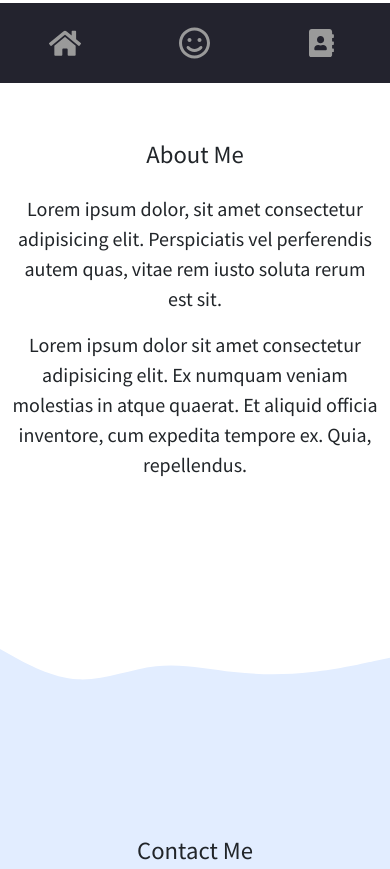
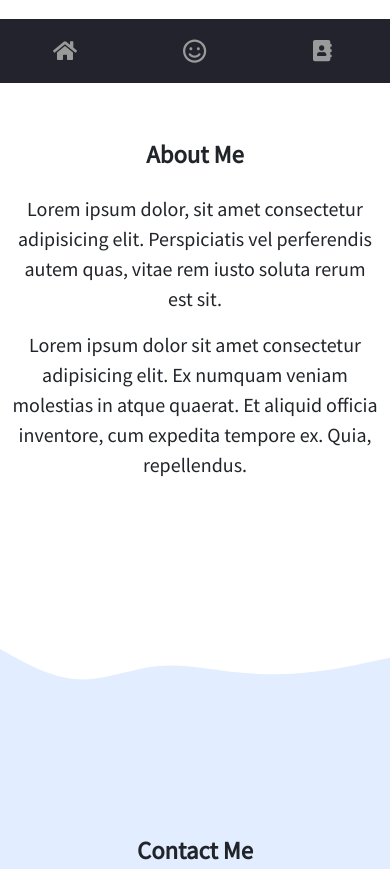
Before and after one commit to aydinpramasta/aydinpramasta.github.io, a plain HTML site: page index.html in a window 390 px wide. Shown: the part 761-1630 px from the top of the page. Drawn offline with nearby package versions, Linux system fonts and the light colour scheme.

Commit message:
fix: navigation again

```diff
--- a/index.html
+++ b/index.html
@@ -100,7 +100,7 @@
 				<div class="container">
 					<div class="row text-center m-3">
 						<div class="col">
-							<h2>About Me</h2>
+							<h2><strong>About Me</strong></h2>
 						</div>
 					</div>
 
@@ -135,7 +135,7 @@
 				<div class="container">
 					<div class="row text-center mb-3">
 						<div class="column">
-							<h2>Contact Me</h2>
+							<h2><strong>Contact Me</strong></h2>
 						</div>
 					</div>
 					<div class="row justify-content-center">
--- a/style.css
+++ b/style.css
@@ -129,7 +129,25 @@ main {
 	}
 }
 
-@media only screen and (max-width: 400px) {
+@media only screen and (max-width: 450px) {
+	.navbar-style {
+		height: 4rem;
+	}
+
+	.nav-item-style {
+		height: 4rem;
+	}
+
+	.nav-link-style {
+		padding-bottom: 1rem;
+	}
+
+	.nav-link-style svg {
+		width: 1.5rem;
+		min-width: 1.5rem;
+		margin: 0 1rem;
+	}
+
 	.about {
 		padding-top: 15vh;
 		padding-bottom: 15vh;
@@ -141,13 +159,7 @@ main {
 	}
 }
 
-@media only screen and (max-width: 300px) {
-	.nav-link-style svg {
-		width: 1.5rem;
-		min-width: 1.5rem;
-		margin: 0 1rem;
-	}
-
+@media only screen and (max-width: 375px) {
 	.img {
 		width: 250px !important;
 	}
```
